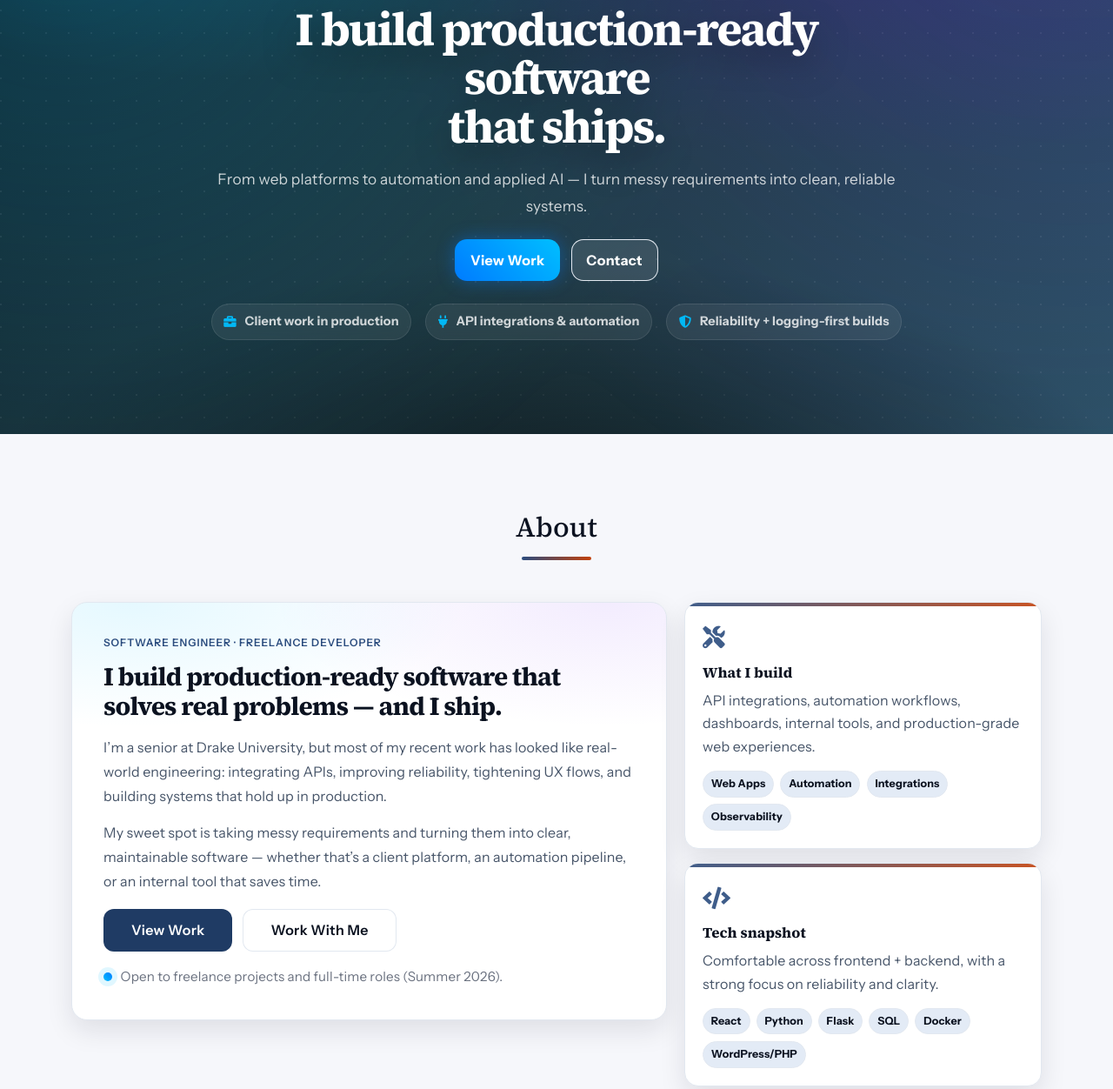
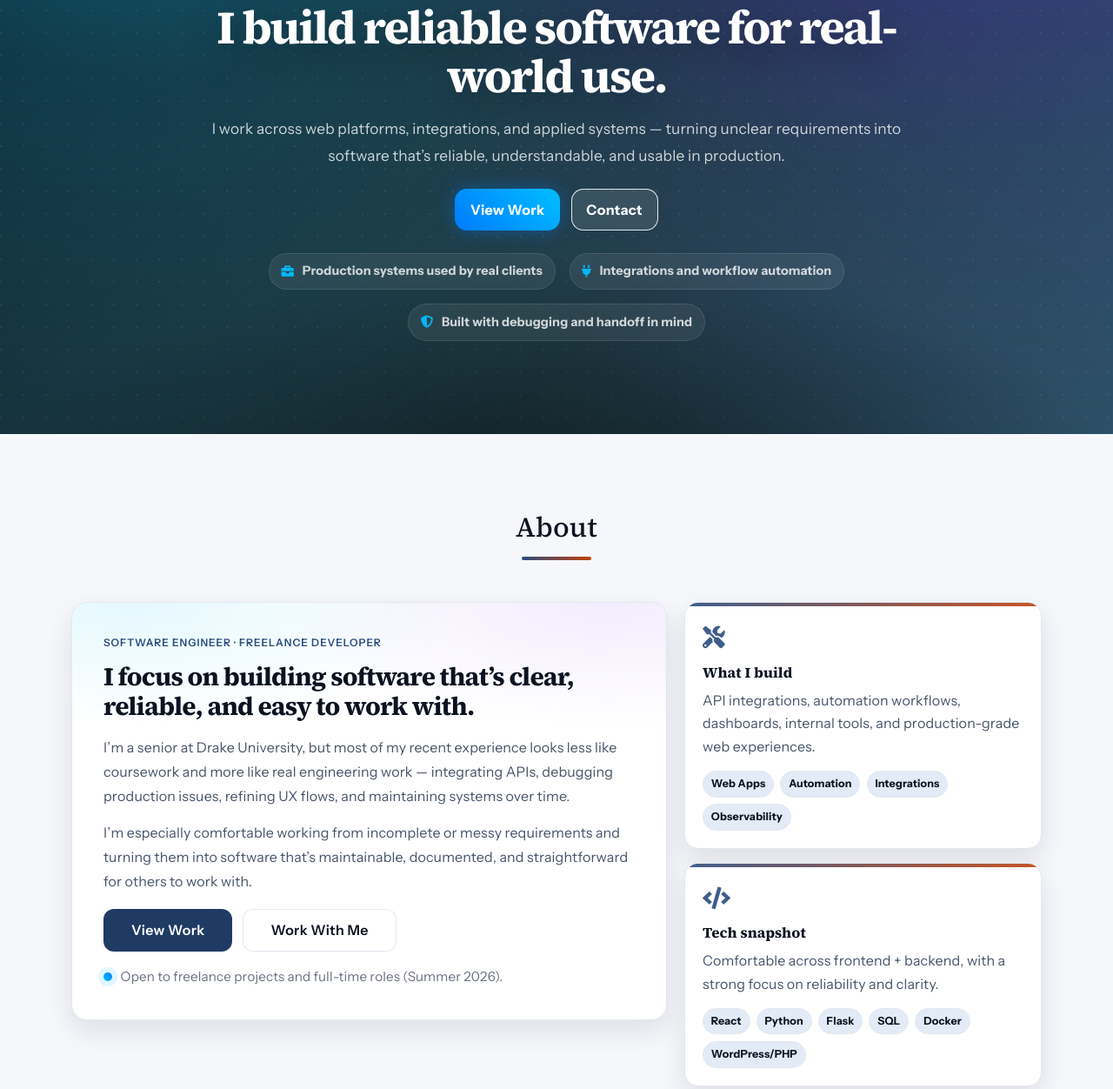
Before and after one commit to jrdnmartin/jrdnmartin.github.io, a website: page index.html in a window 1280 px wide. Shown: the part 301-1553 px from the top of the page at 87% size. Drawn offline with nearby package versions, Linux system fonts and the light colour scheme.

Commit message:
additional polish

```diff
--- a/index.html
+++ b/index.html
@@ -89,12 +89,11 @@
           <p class="hero-eyebrow">Software Engineer · Freelance Developer</p>
 
           <h1 class="hero-title">
-            I build production-ready software<br />
-            that ships.
+            I build reliable software for real-world use.
           </h1>
 
           <p class="hero-subtitle">
-            From web platforms to automation and applied AI — I turn messy requirements into clean, reliable systems.
+            I work across web platforms, integrations, and applied systems — turning unclear requirements into software that’s reliable, understandable, and usable in production.
           </p>
 
           <div class="hero-actions">
@@ -105,26 +104,20 @@
           <div class="hero-trust">
             <div class="trust-item">
               <i class="fas fa-briefcase"></i>
-              <span>Client work in production</span>
+              <span>Production systems used by real clients</span>
             </div>
             <div class="trust-item">
               <i class="fas fa-plug"></i>
-              <span>API integrations & automation</span>
+              <span>Integrations and workflow automation</span>
             </div>
             <div class="trust-item">
               <i class="fas fa-shield-alt"></i>
-              <span>Reliability + logging-first builds</span>
+              <span>Built with debugging and handoff in mind</span>
             </div>
           </div>
         </div>
       </div>
     </header>
-
-
-    <!-- <div class="alert alert-primary text-center my-0" role="alert" style="border-radius:0;">
-      Need a website for your business or project?
-      <a href="freelance/" class="fw-bold text-decoration-underline">Hire me for freelance web development!</a>
-    </div> -->
 
     <section id="about" class="about about-v2 section-divider">
   <div class="container position-relative">
@@ -140,17 +133,17 @@
           <p class="about-eyebrow">Software Engineer · Freelance Developer</p>
 
           <h3 class="about-title">
-            I build production-ready software that solves real problems — and I ship.
+            I focus on building software that’s clear, reliable, and easy to work with.
           </h3>
 
           <p class="about-text">
-            I’m a senior at Drake University, but most of my recent work has looked like real-world engineering:
-            integrating APIs, improving reliability, tightening UX flows, and building systems that hold up in production.
+            I’m a senior at Drake University, but most of my recent experience looks less like coursework and more like real
+            engineering work — integrating APIs, debugging production issues, refining UX flows, and maintaining systems over time.
           </p>
 
           <p class="about-text">
-            My sweet spot is taking messy requirements and turning them into clear, maintainable software — whether that’s
-            a client platform, an automation pipeline, or an internal tool that saves time.
+            I’m especially comfortable working from incomplete or messy requirements and turning them into software that’s
+            maintainable, documented, and straightforward for others to work with.
           </p>
 
           <div class="about-cta">
@@ -193,7 +186,7 @@
           <div class="proof-icon"><i class="fas fa-bullseye"></i></div>
           <h4>How I work</h4>
           <p>
-            Fast iteration, clean handoffs, and “debuggable-by-design” systems that don’t fall apart under edge cases.
+            I iterate quickly, document decisions, and build systems that are easy to debug when something inevitably breaks.
           </p>
           <div class="proof-tags">
             <span>Ship</span><span>Document</span><span>Measure</span><span>Improve</span>
@@ -210,7 +203,7 @@
       <h2 class="mb-2">Skills</h2>
       <div class="heading-underline"></div>
       <p class="text-muted mt-3 skills-subtitle mx-auto">
-        A practical snapshot of what I’m strong at — optimized for shipping production software (full-time or freelance).
+        A snapshot of the skills I rely on most when building and maintaining production software.
       </p>
     </div>
 
```
